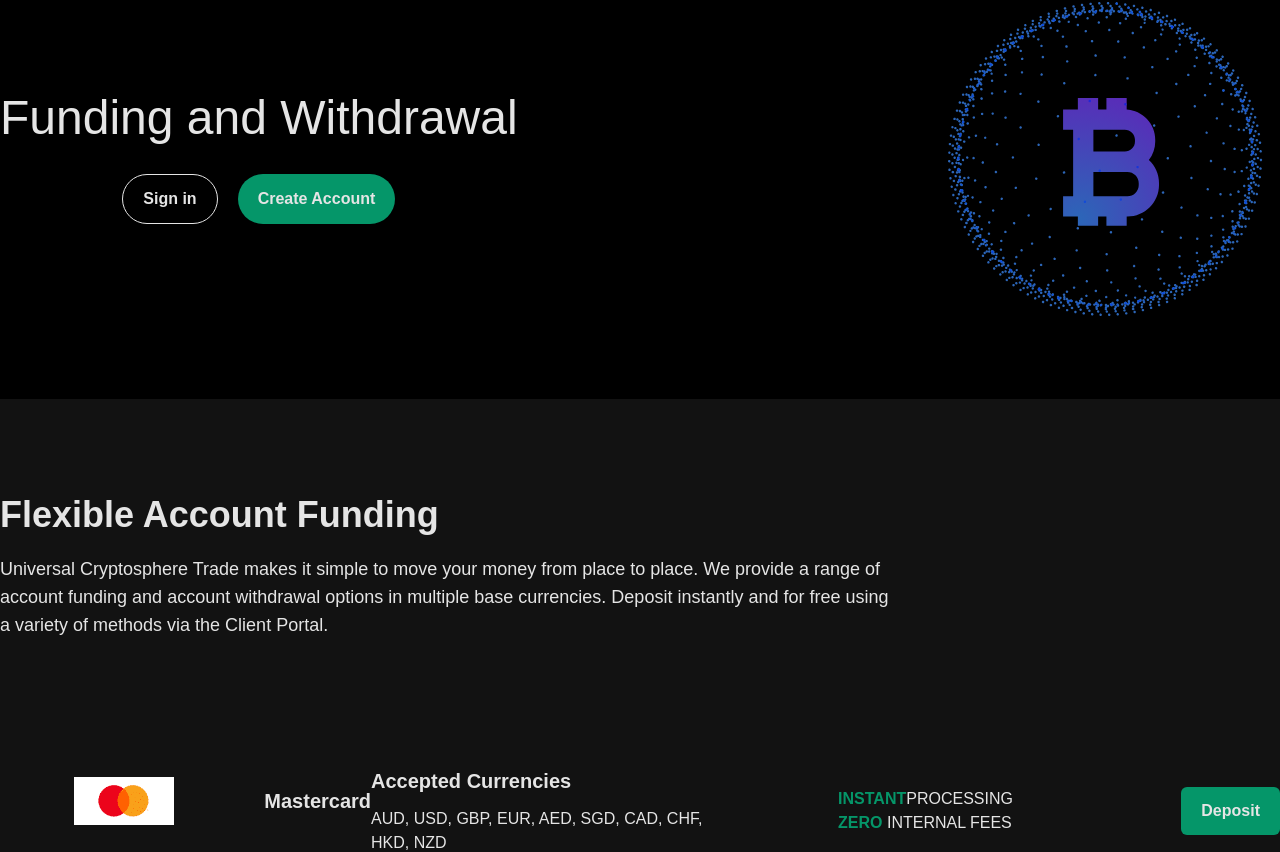
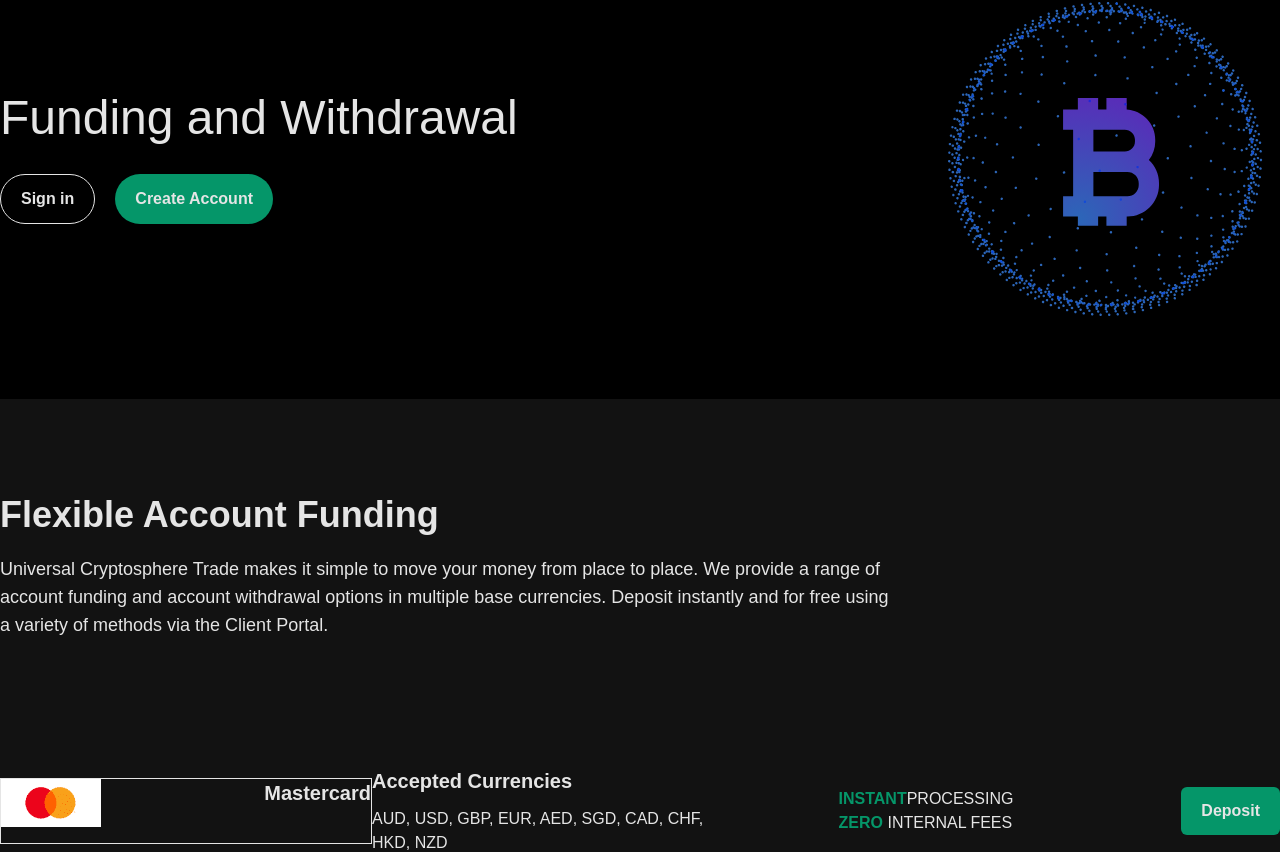
Before and after one commit to godwinopara/cryptoshpere-trade, a Next.js app: page /accountfunding in a window 1280 px wide. Shown: the part 145-997 px from the top of the page. Built offline with nearby package versions, Linux system fonts and the light colour scheme; a web font is replaced by a local one; what tw-elements would draw is missing.

Commit message:
finished account funding and withdraw page

```diff
--- a/src/components/accountFunding/AccountFundingHero.tsx
+++ b/src/components/accountFunding/AccountFundingHero.tsx
@@ -4,13 +4,13 @@ import bitcoin from "public/images/bitcoin-logo.svg";
 
 export default function AccountFundingHero() {
 	return (
-		<section className="px-6 bg-black text-white1 min-h-[60vh] flex items-center xl:px-0">
-			<div className="max-w-desktop mx-auto xl:flex items-center justify-between w-full">
+		<section className="px-6 bg-black text-white1 min-h-[60vh] flex items-center lg:min-h-[35vh] xl:min-h-[60vh] xl:px-0">
+			<div className="max-w-desktop mx-auto lg:flex items-center justify-between w-full">
 				<div className="mb-10 xl:mb-0">
 					<h1 className="text-4xl text-center xl:text-left xl:text-5xl text-bold mb-8">
 						Funding and Withdrawal
 					</h1>
-					<div className="flex justify-center gap-5 mx:justify-between">
+					<div className="flex justify-center gap-5 lg:justify-start">
 						<Button btnText="Sign in" className="border" />
 						<Button btnText="Create Account" className="bg-green" />
 					</div>
@@ -19,7 +19,7 @@ export default function AccountFundingHero() {
 					<Image
 						src={bitcoin}
 						alt="image of a phone with trading app"
-						className="w-1/2 mx-auto xl:w-[90%] xl:mr-auto"
+						className="w-1/2 mx-auto lg:w-[90%] xl:mr-auto"
 					/>
 				</div>
 			</div>
--- a/src/components/accountFunding/FundingOptions.tsx
+++ b/src/components/accountFunding/FundingOptions.tsx
@@ -13,7 +13,7 @@ export default function FundingOptions() {
 			<div className="max-w-desktop mx-auto">
 				<div className="mb-32">
 					<h2 className="text-4xl font-bold mb-5">Flexible Account Funding</h2>
-					<p className=" xl:max-w-[70%] text-lg">
+					<p className=" lg:max-w-[70%] text-lg">
 						Universal Cryptosphere Trade makes it simple to move your money from place to place. We
 						provide a range of account funding and account withdrawal options in multiple base
 						currencies. Deposit instantly and for free using a variety of methods via the Client
@@ -55,7 +55,7 @@ export default function FundingOptions() {
 					<FundingOptionsCard img={fasapay} imgLabel="FASAPAY" currencies="USD" instant />
 				</div>
 
-				<div className="text-xl xlmax-w-[70%] mx-auto xltext-lg italic my-24">
+				<div className="text-xl lg:max-w-[70%] mx-auto md:text-lg italic my-24">
 					<p>
 						<strong>Please note: </strong>not all payment options are available in all countries.
 						Please log into the secure Client Portal to view what payment options are available to
@@ -80,21 +80,16 @@ interface FundingOptionCardProps {
 
 const FundingOptionsCard = ({ img, imgLabel, currencies, instant }: FundingOptionCardProps) => {
 	return (
-		<div className="xl:flex items-center justify-between mb-20 xl:mb-0">
-			<div className="xl:flex items-center w-full mb-5">
-				<Image
-					src={img}
-					alt="mastercard logo"
-					width={100}
-					className="h-auto mx-auto mb-4 xl:mb-0"
-				/>
-				<p className="font-bold text-xl text-center xl:ml-4  xl:text-left">{imgLabel}</p>
+		<div className="md:flex items-center  mb-20 xl:mb-0 xl:justify-between">
+			<div className="flex w-full border">
+				<Image src={img} alt="mastercard logo" width={100} className="mb-4 mx-auto md:ml-0" />
+				<p className="font-bold text-xl text-center md:text-left">{imgLabel}</p>
 			</div>
-			<div className="w-full text-center xl:text-left">
+			<div className="w-full text-center md:text-left">
 				<p className="font-bold text-xl mb-3">Accepted Currencies</p>
 				<p className="mb-5 xl:mb-0">{currencies}</p>
 			</div>
-			<div className="w-full pl-24 mb-5 xl:mb-0">
+			<div className="w-full mb-5 text-center xl:text-left xl:pl-24  xl:mb-0">
 				{instant && (
 					<p>
 						<span className="font-bold text-green">INSTANT</span>
```
